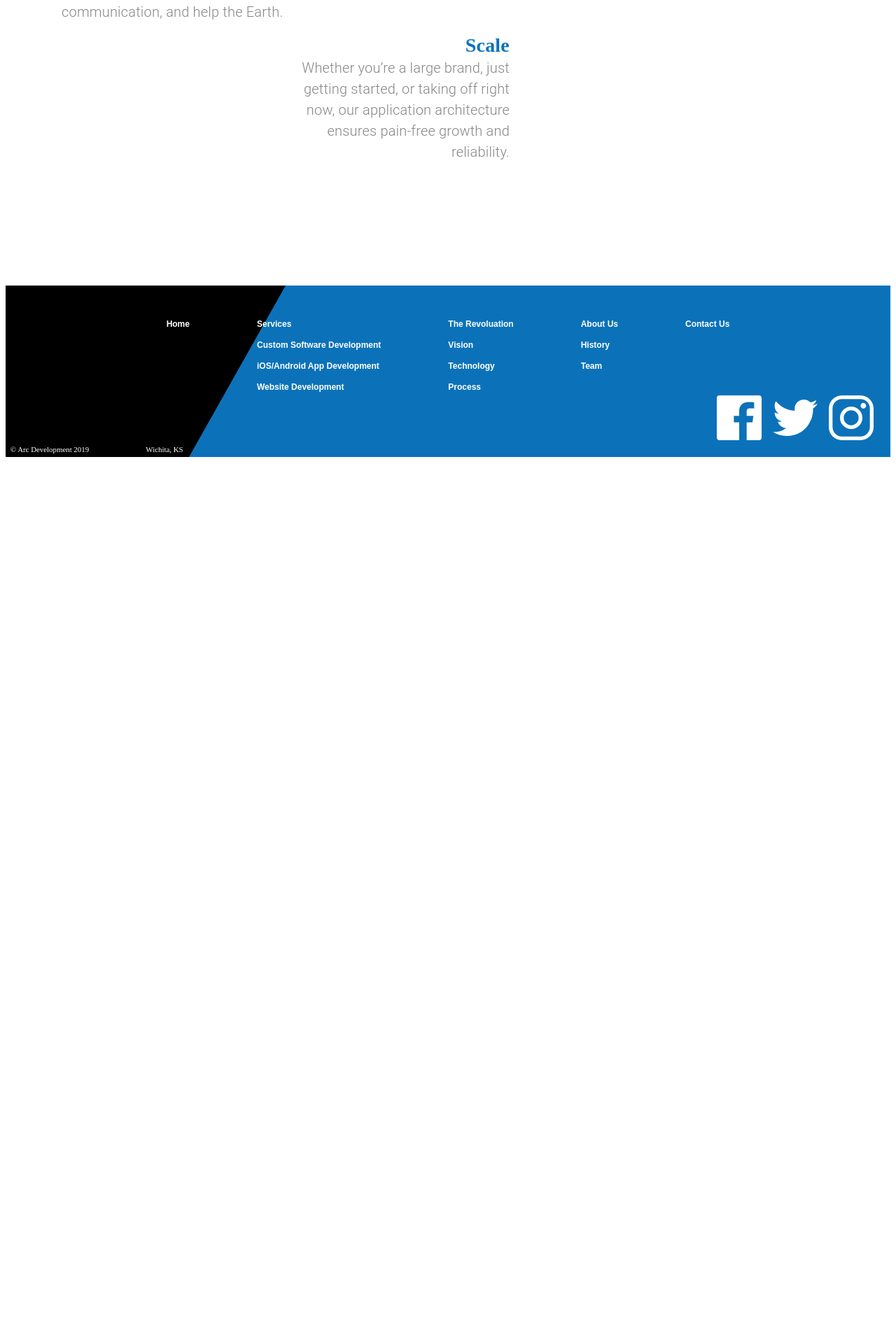
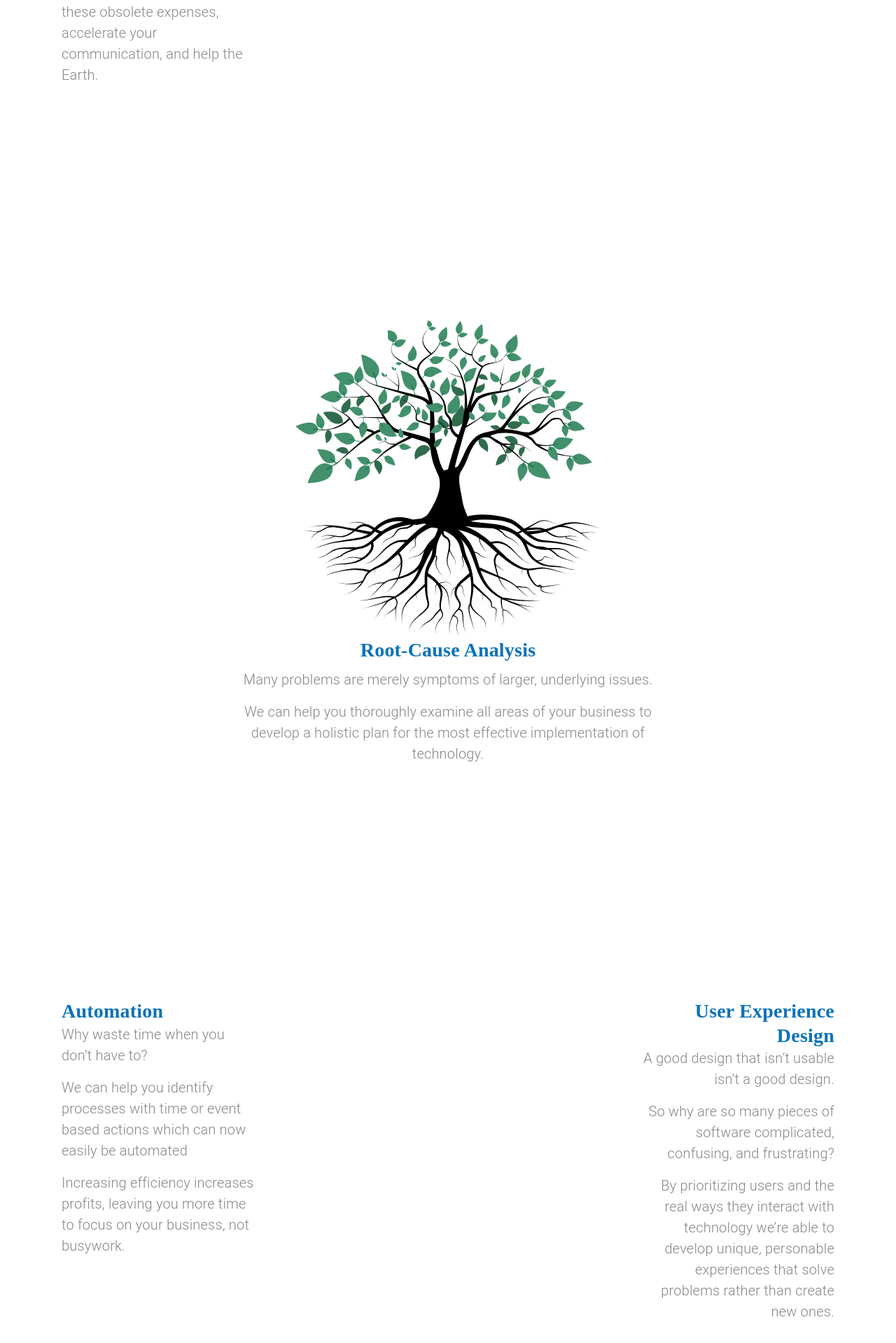
Before and after one commit to pvanweel2997/ArcDevelopment, a React (Create React App) app: page /customsoftware in a window 1280 px wide. Shown: the part 1746-3665 px from the top of the page at 70% size. Before the commit the page ends 2407 px from the top, so only its background shows below. Built offline with nearby package versions, Linux system fonts and the light colour scheme; the HTML template or start-up script is replaced by a standard one.

Commit message:
finished custom software page

```diff
--- a/src/components/LandingPage.js
+++ b/src/components/LandingPage.js
@@ -138,7 +138,7 @@ const LandingPage = ({ setValue, setSelectedIndex }) => {
     autoplay: true,
     animationData,
     renderSettings: {
-      preserveAspectRation: 'xMidYMid slice',
+      preserveAspectRatio: 'xMidYMid slice',
     },
   };
   return (
--- a/src/components/ui/CustomSoftware.js
+++ b/src/components/ui/CustomSoftware.js
@@ -2,7 +2,7 @@ import React from 'react';
 import { Link } from 'react-router-dom';
 import Lottie from 'react-lottie';
 import { makeStyles } from '@material-ui/styles';
-import { Grid, Typography, IconButton } from '@material-ui/core';
+import { Grid, Typography, IconButton, useMediaQuery } from '@material-ui/core';
 import backArrow from '../../assets/backArrow.svg';
 import forwardArrow from '../../assets/forwardArrow.svg';
 import lightbulb from '../../assets/bulb.svg';
@@ -11,6 +11,10 @@ import stopwatch from '../../assets/stopwatch.svg';
 
 import documentsAnimation from '../../animations/documentsAnimation/data.js';
 import scaleAnimation from '../../animations/scaleAnimation/data';
+import automationAnimation from '../../animations/automationAnimation/data.json';
+import uxAnimation from '../../animations/uxAnimation/data';
+import roots from '../../assets/root.svg';
+import CallToAction from './CallToAction';
 
 const useStyles = makeStyles(theme => ({
   heading: {
@@ -19,11 +23,13 @@ const useStyles = makeStyles(theme => ({
   arrowContainer: {
     marginTop: '0.5em',
   },
-  mainContainer: {
+  rowContainer: {
     paddingLeft: '5em',
     paddingRight: '5em',
-    paddingTop: '2em',
-    paddingBottom: '10em',
+    [theme.breakpoints.down('sm')]: {
+      paddingLeft: '1.5em',
+      paddingRight: '1.5em',
+    },
   },
   itemContainer: {
     maxWidth: '40em',
@@ -32,13 +38,16 @@ const useStyles = makeStyles(theme => ({
 
 const CustomSoftware = ({ setValue, setSelectedIndex }) => {
   const classes = useStyles();
+  const matchesMD = useMediaQuery(theme => theme.breakpoints.down('md'));
+  const matchesSM = useMediaQuery(theme => theme.breakpoints.down('sm'));
+  const matchesXS = useMediaQuery(theme => theme.breakpoints.down('xs'));
 
   const documentsOptions = {
     loop: true,
     autoplay: false,
     documentsAnimation,
     renderSettings: {
-      preserveAspectRation: 'xMidYMid slice',
+      preserveAspectRatio: 'xMidYMid slice',
     },
   };
 
@@ -47,20 +56,51 @@ const CustomSoftware = ({ setValue, setSelectedIndex }) => {
     autoplay: false,
     scaleAnimation,
     renderSettings: {
-      preserveAspectRation: 'xMidYMid slice',
+      preserveAspectRatio: 'xMidYMid slice',
+    },
+  };
+
+  const automationsOptions = {
+    loop: true,
+    autoplay: false,
+    automationAnimation,
+    renderSettings: {
+      preserveAspectRatio: 'xMidYMid slice',
+    },
+  };
+
+  const uxOptions = {
+    loop: true,
+    autoplay: false,
+    uxAnimation,
+    renderSettings: {
+      preserveAspectRatio: 'xMidYMid slice',
     },
   };
 
   return (
-    <Grid container direction="column" className={classes.mainContainer}>
-      <Grid item container direction="row">
+    <Grid container direction="column">
+      <Grid
+        item
+        container
+        direction="row"
+        className={classes.rowContainer}
+        justifyContent={matchesMD ? 'center' : undefined}
+        style={{ marginTop: matchesXS ? '1em' : '2em' }}
+      >
         <Grid
           item
           className={classes.arrowContainer}
-          style={{ marginRight: '1em', marginLeft: '-3.5em' }}
+          style={{
+            marginRight: '1em',
+            marginLeft: '-3.5em',
+            display: matchesMD ? 'none' : 'block',
+          }}
         >
           <IconButton
-            style={{ backgroundColor: 'transparent' }}
+            style={{
+              backgroundColor: 'transparent',
+            }}
             component={Link}
             to="/services"
             onClick={e => {
@@ -72,33 +112,55 @@ const CustomSoftware = ({ setValue, setSelectedIndex }) => {
         </Grid>
         <Grid item container direction="column" className={classes.heading}>
           <Grid item>
-            <Typography variant="h2">Custom Software Development</Typography>
+            <Typography align={matchesMD ? 'center' : undefined} variant="h2">
+              Custom Software Development
+            </Typography>
           </Grid>
           <Grid item>
-            <Typography variant="body1" paragraph>
+            <Typography
+              align={matchesMD ? 'center' : undefined}
+              variant="body1"
+              paragraph
+            >
               Whether we’re replacing old software or inventing new solutions,
               Arc Development is here to help your business tackle technology.
             </Typography>
-            <Typography variant="body1" paragraph>
+            <Typography
+              align={matchesMD ? 'center' : undefined}
+              variant="body1"
+              paragraph
+            >
               Using regular commercial software leaves you with a lot of stuff
               you don’t need, without some of the stuff you do need, and
               ultimately controls the way you work. Without using any software
               at all you risk falling behind competitors and missing out on huge
               savings from increased efficiency.
             </Typography>
-            <Typography variant="body1" paragraph>
+            <Typography
+              align={matchesMD ? 'center' : undefined}
+              variant="body1"
+              paragraph
+            >
               Our custom solutions are designed from the ground up with your
               needs, wants, and goals at the core. This collaborative process
               produces finely tuned software that is much more effective at
               improving your workflow and reducing costs than generalized
               options.
             </Typography>
-            <Typography variant="body1" paragraph>
+            <Typography
+              align={matchesMD ? 'center' : undefined}
+              variant="body1"
+              paragraph
+            >
               We create exactly what you what, exactly how you want it.
             </Typography>
           </Grid>
         </Grid>
-        <Grid item className={classes.arrowContainer}>
+        <Grid
+          item
+          className={classes.arrowContainer}
+          style={{ display: matchesMD ? 'none' : 'block' }}
+        >
           <IconButton
             style={{ backgroundColor: 'transparent' }}
             component={Link}
@@ -120,6 +182,7 @@ const CustomSoftware = ({ setValue, setSelectedIndex }) => {
         direction="row"
         justifyContent="center"
         style={{ marginTop: '15em', marginBottom: '20em' }}
+        className={classes.rowContainer}
       >
         <Grid
           item
@@ -142,7 +205,11 @@ const CustomSoftware = ({ setValue, setSelectedIndex }) => {
           direction="column"
           md
           alignItems="center"
-          style={{ maxWidth: '40em' }}
+          style={{
+            maxWidth: '40em',
+            marginTop: matchesSM ? '10em' : 0,
+            marginBottom: matchesSM ? '10em' : 0,
+          }}
         >
           <Grid item>
             <Typography variant="h4">Save Time</Typography>
@@ -167,26 +234,54 @@ const CustomSoftware = ({ setValue, setSelectedIndex }) => {
           </Grid>
         </Grid>
       </Grid>
-      <Grid item container direction="row">
-        <Grid item container className={classes.itemContainer}>
+      <Grid
+        item
+        container
+        direction={matchesMD ? 'column' : 'row'}
+        alignItems={matchesMD ? 'center' : undefined}
+        justifyContent="space-between"
+        className={classes.rowContainer}
+      >
+        <Grid
+          item
+          container
+          className={classes.itemContainer}
+          direction={matchesSM ? 'column' : 'row'}
+          style={{ marginBottom: matchesMD ? '15em' : 0 }}
+          md
+        >
           <Grid item container direction="column" md>
             <Grid item>
-              <Typography variant="h4">Digital Documents & Data</Typography>
+              <Typography variant="h4" align={matchesSM ? 'center' : undefined}>
+                Digital Documents & Data
+              </Typography>
             </Grid>
             <Grid item>
-              <Typography variant="body1" paragraph>
+              <Typography
+                variant="body1"
+                align={matchesSM ? 'center' : undefined}
+                paragraph
+              >
                 Reduce Errors. Reduce Waste. Reduce Costs.
               </Typography>
             </Grid>
             <Grid item>
-              <Typography variant="body1" paragraph>
+              <Typography
+                variant="body1"
+                align={matchesSM ? 'center' : undefined}
+                paragraph
+              >
                 Billions are spent annually on the purchasing, printing, and
                 distribution of paper. On top of the massive environmental
                 impact this has, it causes harm to your bottom line as well.
               </Typography>
             </Grid>
             <Grid item>
-              <Typography variant="body1" paragraph>
+              <Typography
+                variant="body1"
+                align={matchesSM ? 'center' : undefined}
+                paragraph
+              >
                 By utilizing digital forms and documents you can remove these
                 obsolete expenses, accelerate your communication, and help the
                 Earth.
@@ -200,7 +295,13 @@ const CustomSoftware = ({ setValue, setSelectedIndex }) => {
             />
           </Grid>
         </Grid>
-        <Grid item container className={classes.itemContainer}>
+        <Grid
+          item
+          container
+          className={classes.itemContainer}
+          direction={matchesSM ? 'column' : 'row'}
+          md
+        >
           <Grid item md>
             <Lottie
               options={scaleOptions}
@@ -209,12 +310,16 @@ const CustomSoftware = ({ setValue, setSelectedIndex }) => {
           </Grid>
           <Grid item container direction="column" md>
             <Grid item>
-              <Typography variant="h4" align="right">
+              <Typography variant="h4" align={matchesSM ? 'center' : 'right'}>
                 Scale
               </Typography>
             </Grid>
             <Grid item>
-              <Typography variant="body1" align="right" paragraph>
+              <Typography
+                variant="body1"
+                align={matchesSM ? 'center' : 'right'}
+                paragraph
+              >
                 Whether you’re a large brand, just getting started, or taking
                 off right now, our application architecture ensures pain-free
                 growth and reliability.
@@ -223,6 +328,150 @@ const CustomSoftware = ({ setValue, setSelectedIndex }) => {
           </Grid>
         </Grid>
       </Grid>
+      <Grid
+        item
+        container
+        direction="row"
+        className={classes.rowContainer}
+        style={{ marginTop: '20em', marginBottom: '20em' }}
+      >
+        <Grid item container direction="column" alignItems="center">
+          <Grid item>
+            <img
+              src={roots}
+              alt="tree with roots extending out"
+              height={matchesSM ? '300em' : '450em'}
+              width={matchesSM ? '300em' : '450em'}
+            />
+          </Grid>
+          <Grid item className={classes.itemContainer}>
+            <Typography variant="h4" gutterBottom align="center">
+              Root-Cause Analysis
+            </Typography>
+            <Typography varian="body1" align="center" paragraph>
+              Many problems are merely symptoms of larger, underlying issues.
+            </Typography>
+            <Typography varian="body1" align="center" paragraph>
+              We can help you thoroughly examine all areas of your business to
+              develop a holistic plan for the most effective implementation of
+              technology.
+            </Typography>
+          </Grid>
+        </Grid>
+      </Grid>
+      <Grid
+        item
+        container
+        direction={matchesMD ? 'column' : 'row'}
+        alignItems={matchesMD ? 'center' : undefined}
+        justifyContent="space-between"
+        style={{ marginBottom: '20em' }}
+        className={classes.rowContainer}
+      >
+        <Grid
+          item
+          container
+          className={classes.itemContainer}
+          style={{ marginBottom: matchesMD ? '15em' : 0 }}
+          direction={matchesSM ? 'column' : 'row'}
+          md
+        >
+          <Grid item container direction="column" md>
+            <Grid item>
+              <Typography align={matchesSM ? 'center' : undefined} variant="h4">
+                Automation
+              </Typography>
+            </Grid>
+            <Grid item>
+              <Typography
+                align={matchesSM ? 'center' : undefined}
+                variant="body1"
+                paragraph
+              >
+                Why waste time when you don’t have to?
+              </Typography>
+              <Typography
+                align={matchesSM ? 'center' : undefined}
+                variant="body1"
+                paragraph
+              >
+                We can help you identify processes with time or event based
+                actions which can now easily be automated
+              </Typography>
+              <Typography
+                align={matchesSM ? 'center' : undefined}
+                variant="body1"
+                paragraph
+              >
+                Increasing efficiency increases profits, leaving you more time
+                to focus on your business, not busywork.
+              </Typography>
+            </Grid>
+          </Grid>
+          <Grid item md>
+            <Lottie
+              options={automationsOptions}
+              isStopped={true}
+              style={{ maxHeight: 290, maxWidth: 280 }}
+            />
+          </Grid>
+        </Grid>
+        <Grid
+          item
+          container
+          className={classes.itemContainer}
+          direction={matchesSM ? 'column' : 'row'}
+          md
+        >
+          <Grid item md>
+            <Lottie
+              options={uxOptions}
+              style={{ maxHeight: 310, maxWidth: 155 }}
+            />
+          </Grid>
+          <Grid item container direction="column" md>
+            <Grid item>
+              <Typography variant="h4" align={matchesSM ? 'center' : 'right'}>
+                User Experience Design
+              </Typography>
+            </Grid>
+            <Grid item>
+              <Typography
+                variant="body1"
+                align={matchesSM ? 'center' : 'right'}
+                paragraph
+              >
+                A good design that isn’t usable isn’t a good design.
+              </Typography>
+            </Grid>
+            <Grid item>
+              <Typography
+                variant="body1"
+                align={matchesSM ? 'center' : 'right'}
+                paragraph
+              >
+                So why are so many pieces of software complicated, confusing,
+                and frustrating?
+              </Typography>
+            </Grid>
+            <Grid item>
+              <Typography
+                variant="body1"
+                align={matchesSM ? 'center' : 'right'}
+                paragraph
+              >
+                By prioritizing users and the real ways they interact with
+                technology we’re able to develop unique, personable experiences
+                that solve problems rather than create new ones.
+              </Typography>
+            </Grid>
+          </Grid>
+        </Grid>
+      </Grid>
+      <Grid item>
+        {/*---- Call To Action Block ----- */}
+        <CallToAction setValue={setValue} />
+      </Grid>
     </Grid>
   );
 };
```
